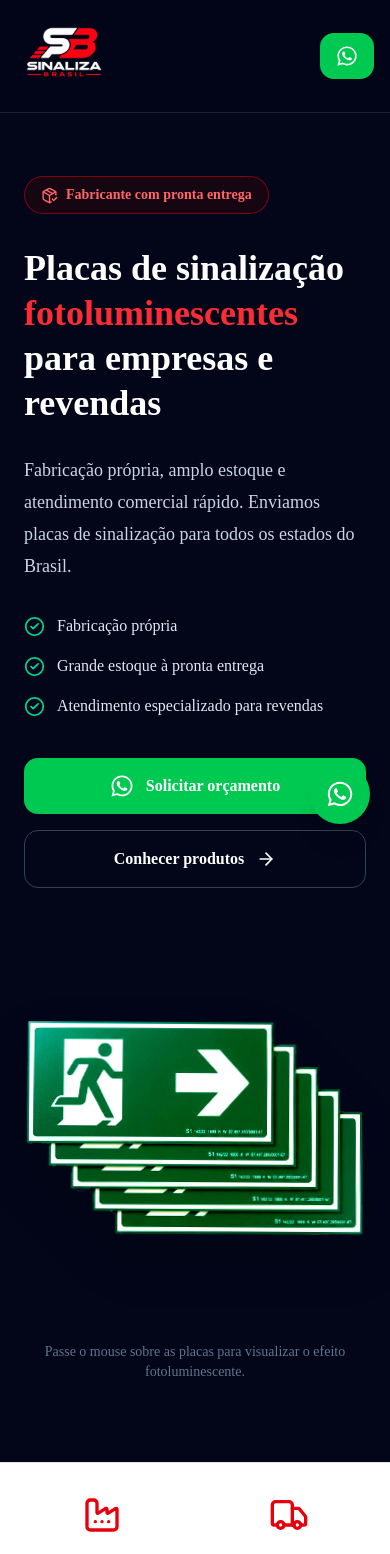
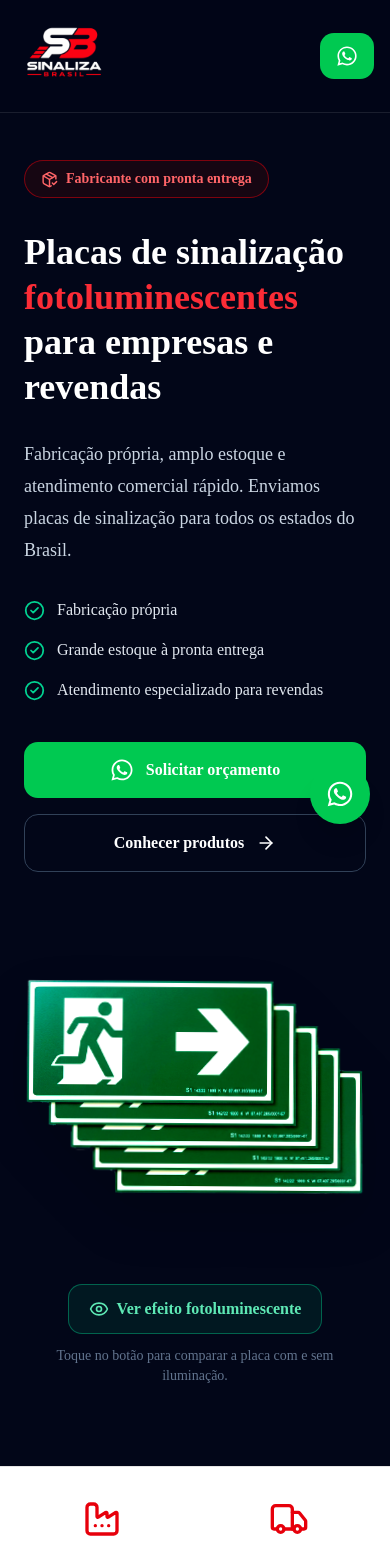
Before and after one commit to AlejandroChristopher/sinaliza-brasil, a Next.js app: page / in a window 390 px wide. Shown: the top 1554 px of the page. Built offline with nearby package versions, Linux system fonts and the light colour scheme.

Commit message:
Adiciona botao mobile para efeito fotoluminescente

```diff
--- a/components/sections/Hero.tsx
+++ b/components/sections/Hero.tsx
@@ -1,8 +1,15 @@
 "use client";
 
 import Image from "next/image";
+import { useState } from "react";
 import { motion } from "framer-motion";
-import { ArrowRight, CheckCircle2, PackageCheck } from "lucide-react";
+import {
+  ArrowRight,
+  CheckCircle2,
+  Eye,
+  PackageCheck,
+  RotateCcw,
+} from "lucide-react";
 import { FaWhatsapp } from "react-icons/fa";
 
 const whatsappUrl =
@@ -15,8 +22,10 @@ const benefits = [
 ];
 
 export default function Hero() {
+  const [showGlow, setShowGlow] = useState(false);
+
   return (
-    <section className="relative overflow-hidden bg-slate-950 pb-20 pt-44 lg:pb-28 lg:pt-52">
+    <section className="relative overflow-hidden bg-slate-950 pb-20 pt-40 lg:pb-28 lg:pt-52">
       <div className="mx-auto grid max-w-7xl items-center gap-14 px-6 lg:grid-cols-2 lg:gap-20">
         <motion.div
           initial={{ opacity: 0, x: -35 }}
@@ -89,7 +98,7 @@ export default function Hero() {
               repeat: Infinity,
               ease: "easeInOut",
             }}
-            className="relative h-[390px] w-full sm:h-[500px] lg:h-[580px]"
+            className="relative h-[340px] w-full sm:h-[500px] lg:h-[580px]"
           >
             <Image
               src="/produtos/placas-rota-fuga.png"
@@ -97,7 +106,9 @@ export default function Hero() {
               fill
               priority
               sizes="(max-width: 1024px) 100vw, 50vw"
-              className="object-contain mix-blend-multiply brightness-125 contrast-125 drop-shadow-2xl transition-all duration-500 group-hover:scale-105 group-hover:opacity-0"
+              className={`object-contain mix-blend-multiply brightness-125 contrast-125 drop-shadow-2xl transition-all duration-500 ${
+                showGlow ? "scale-105 opacity-0" : "opacity-100"
+              } lg:group-hover:scale-105 lg:group-hover:opacity-0`}
             />
 
             <Image
@@ -105,13 +116,38 @@ export default function Hero() {
               alt="Placas de rota de fuga brilhando no escuro"
               fill
               sizes="(max-width: 1024px) 100vw, 50vw"
-              className="object-contain opacity-0 mix-blend-screen drop-shadow-[0_0_35px_rgba(163,255,103,0.35)] transition-all duration-500 group-hover:scale-105 group-hover:opacity-100"
+              className={`object-contain mix-blend-screen drop-shadow-[0_0_35px_rgba(163,255,103,0.35)] transition-all duration-500 ${
+                showGlow ? "scale-105 opacity-100" : "opacity-0"
+              } lg:group-hover:scale-105 lg:group-hover:opacity-100`}
             />
           </motion.div>
 
-          <p className="mt-2 text-center text-sm text-slate-500">
+          <button
+            type="button"
+            onClick={() => setShowGlow((current) => !current)}
+            aria-pressed={showGlow}
+            className="mx-auto mt-4 flex items-center justify-center gap-2 rounded-xl border border-emerald-400/40 bg-emerald-500/10 px-5 py-3 font-bold text-emerald-300 transition active:scale-95 lg:hidden"
+          >
+            {showGlow ? (
+              <>
+                <RotateCcw size={20} />
+                Ver placa com luz
+              </>
+            ) : (
+              <>
+                <Eye size={20} />
+                Ver efeito fotoluminescente
+              </>
+            )}
+          </button>
+
+          <p className="mt-3 hidden text-center text-sm text-slate-500 lg:block">
             Passe o mouse sobre as placas para visualizar o efeito
             fotoluminescente.
+          </p>
+
+          <p className="mt-3 text-center text-sm text-slate-500 lg:hidden">
+            Toque no botão para comparar a placa com e sem iluminação.
           </p>
         </motion.div>
       </div>
```
